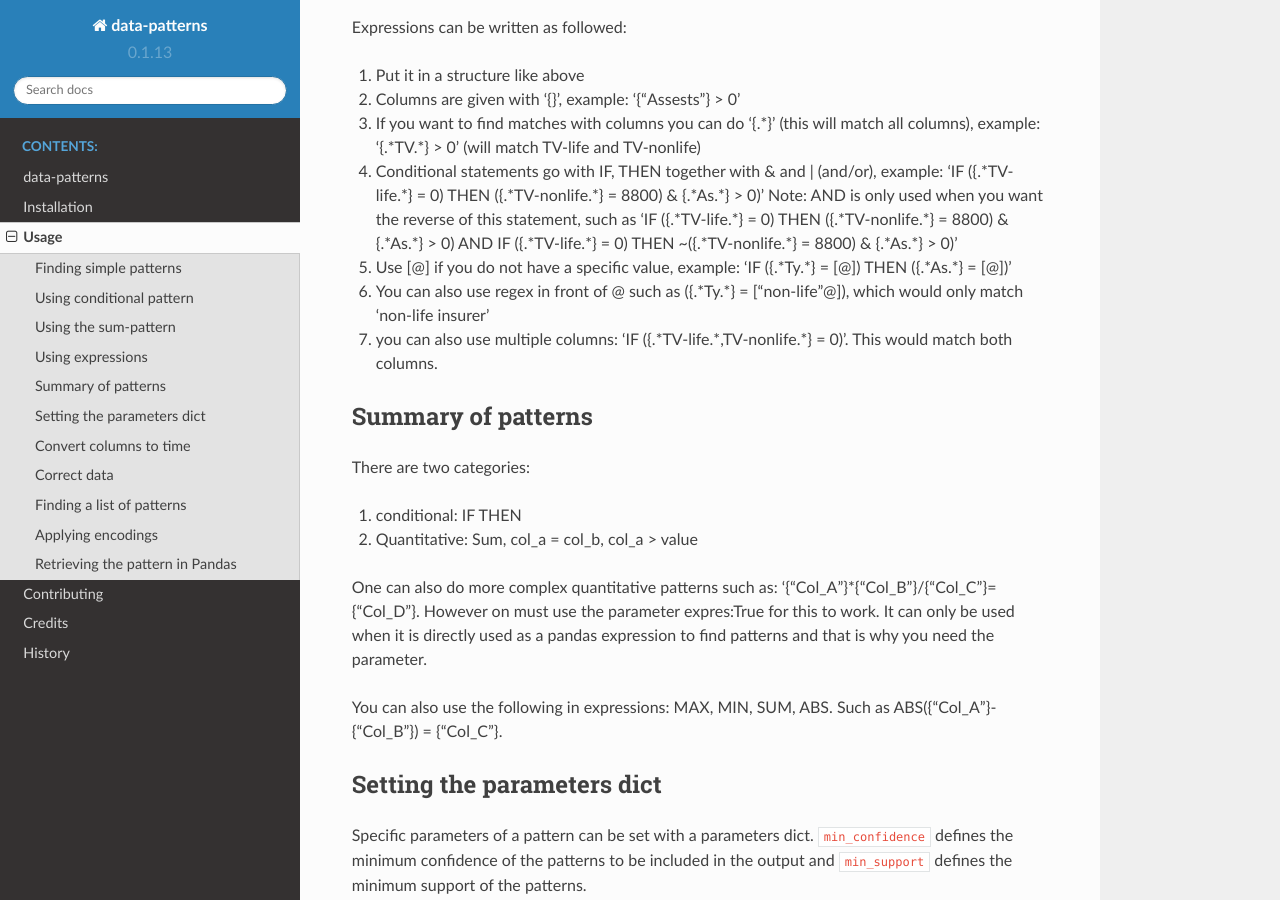
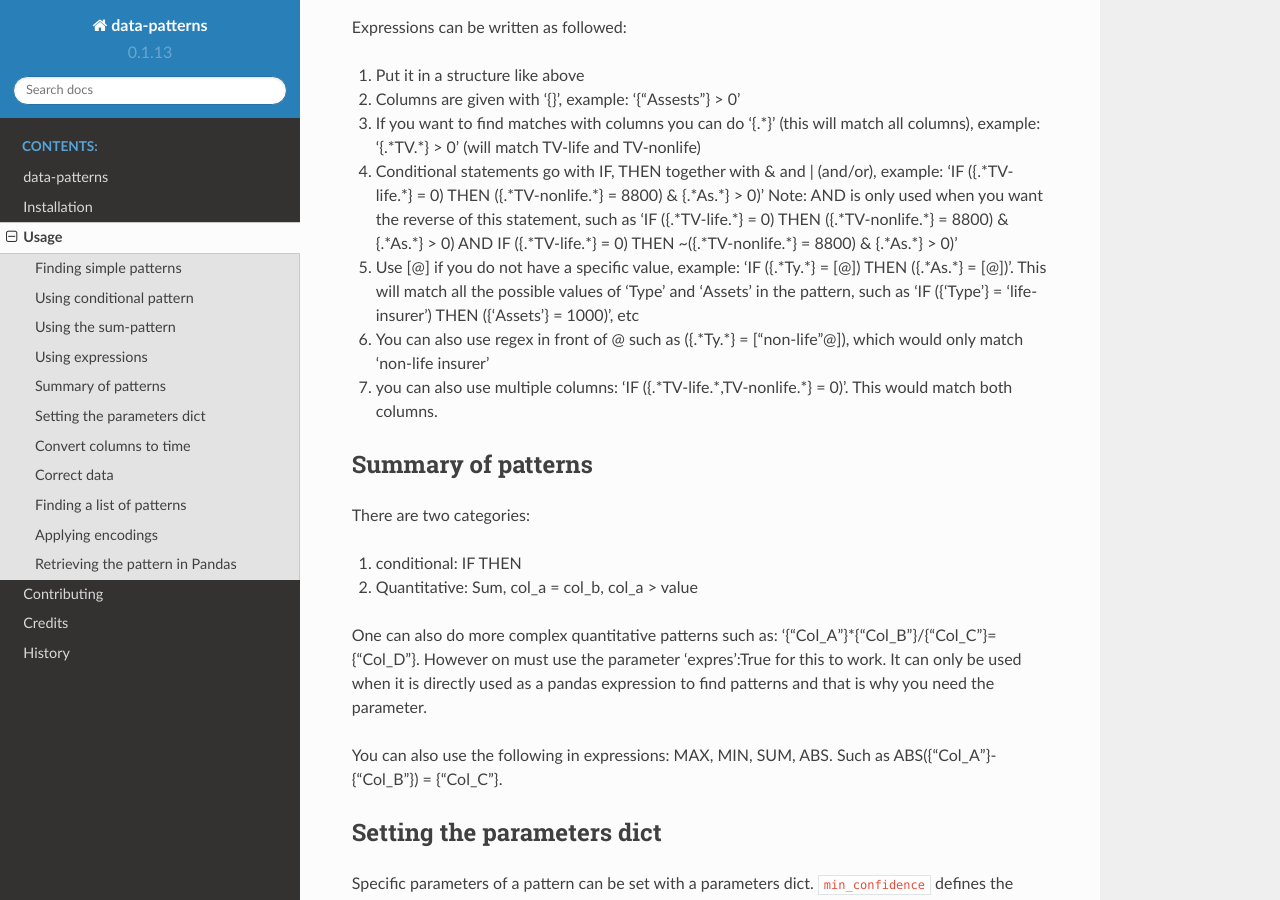
Before and after one commit to DeNederlandscheBank/data-patterns, a Sphinx documentation site: the page built from docs/usage.rst, in a window 1280 px wide and 900 px high, scrolled down 3803 px. Built offline with Sphinx 7.4.7 and the Read the Docs theme 2.0.0, drawn with Linux system fonts in a browser that asks for light colours.

Commit message:
Update usage.rst

```diff
--- a/docs/usage.rst
+++ b/docs/usage.rst
@@ -164,7 +164,7 @@ Expressions can be written as followed:
 2. Columns are given with '{}', example: '{"Assests"} > 0'
 3. If you want to find matches with columns you can do '{.*}' (this will match all columns), example: '{.*TV.*} > 0' (will match TV-life and TV-nonlife)
 4. Conditional statements go with IF, THEN together with & and | (and/or), example: 'IF ({.*TV-life.*} = 0) THEN ({.*TV-nonlife.*} = 8800) & {.*As.*} > 0)' Note: AND is only used when you want the reverse of this statement, such as 'IF ({.*TV-life.*} = 0) THEN ({.*TV-nonlife.*} = 8800) & {.*As.*} > 0) AND IF ({.*TV-life.*} = 0) THEN ~({.*TV-nonlife.*} = 8800) & {.*As.*} > 0)'
-5. Use [@] if you do not have a specific value, example: 'IF ({.*Ty.*} = [@]) THEN ({.*As.*} = [@])'
+5. Use [@] if you do not have a specific value, example: 'IF ({.*Ty.*} = [@]) THEN ({.*As.*} = [@])'. This will match all the possible values of 'Type' and 'Assets' in the pattern, such as 'IF ({'Type'} = 'life-insurer') THEN ({'Assets'} = 1000)', etc
 6. You can also use regex in front of @ such as ({.*Ty.*} = ["non-life"@]), which would only match 'non-life insurer'
 7. you can also use multiple columns: 'IF ({.*TV-life.*,TV-nonlife.*} = 0)'. This would match both columns.
 
@@ -177,7 +177,7 @@ There are two categories:
 
 2. Quantitative: Sum, col_a = col_b, col_a > value
 
-One can also do more complex quantitative patterns such as: '{"Col_A"}*{"Col_B"}/{"Col_C"}={"Col_D"}. However on must use the parameter expres:True for this to work. It can only be used when it is directly used as a pandas expression to find patterns and that is why you need the parameter.
+One can also do more complex quantitative patterns such as: '{"Col_A"}*{"Col_B"}/{"Col_C"}={"Col_D"}. However on must use the parameter 'expres':True for this to work. It can only be used when it is directly used as a pandas expression to find patterns and that is why you need the parameter.
 
 You can also use the following in expressions: MAX, MIN, SUM, ABS. Such as ABS({"Col_A"}-{"Col_B"}) = {"Col_C"}.
 
```
